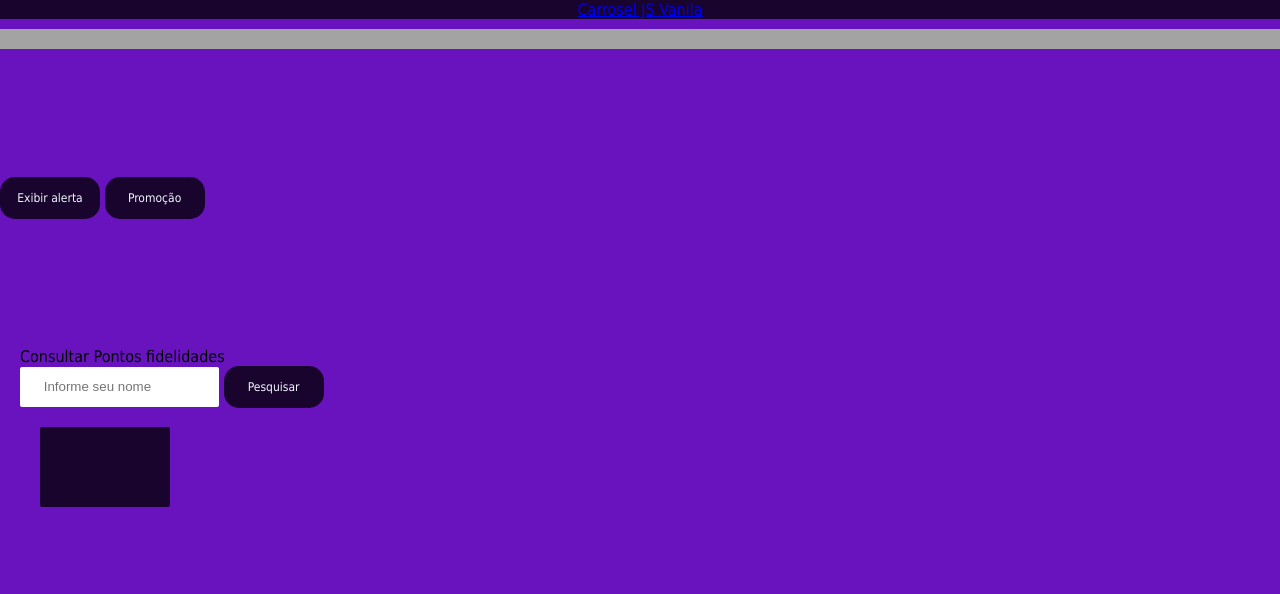
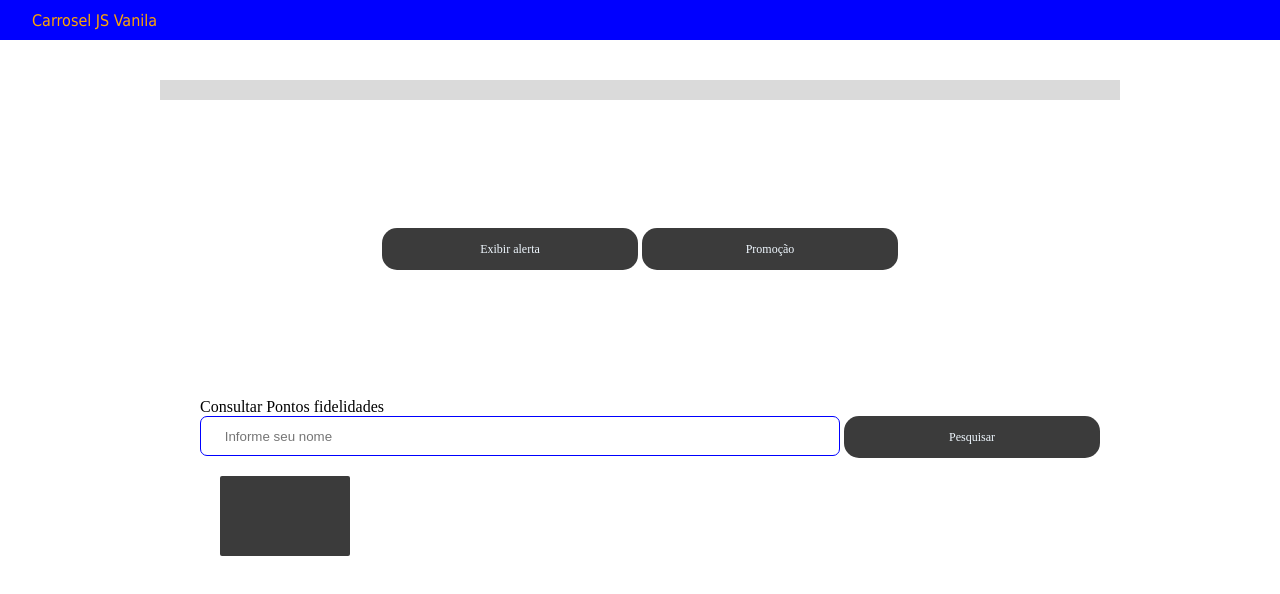
Before and after one commit to MaxwellJalves/revisao-vanila-js, a plain HTML site: page src/index.html in a window 1280 px wide. Drawn offline with Linux system fonts and the light colour scheme.

Commit message:
realizado navegacao entre a home e a pagina de carrosel para continuar o estudo da arvore do dom em um segundo momento

```diff
--- a/src/style/style.css
+++ b/src/style/style.css
@@ -1,21 +1,30 @@
-body,
-html {
-    margin: 0;
-    padding: 0px;
-    background-color: rgb(104, 19, 189);
-    font-family: tahoma;
-    font-weight: 500px;
+body{
+    display: flex;
+    flex-direction: column;
+    align-items: center;
+    margin: 0px;
+    min-height: 100vh;
+font-family:  'Zen Kaku Gothic Antique';}
+
+header{
+    display: flex;
+    width: 100vw;
+    height: 40px;
+    background: blue;
+    margin-bottom: 40px;
+    padding-left: 24px;
+
+    align-items: center;
 }
+header nav a{
+    text-decoration: none;
+    color: orange;
+    font-family: Tahoma;
+    font-size: 16px;
+    font-weight: 700px;
+    padding-left: 20px;
 
-header {
-    display: flex;
-
-    background-color: rgba(0, 0, 0, 0.767);
-    color: white;
-
-    justify-content: center;
-    margin-bottom: 10px;
-}
+ }
 
 header span {
     color: orange;
@@ -23,9 +32,9 @@ header span {
 .container {
     display: flex;
 
-    width: 100%;
+    width: 75vw;
     height: auto;
-    background-color: rgb(163, 163, 163);
+    background-color: rgb(218, 218, 218);
 }
 #promocao {
     display: flex;
@@ -44,7 +53,7 @@ header span {
     height: 25px;
     border: 0.5px solid rgb(0, 243, 0);
 
-    width: 100%;
+    width: 70vw;
     color: white;
 
     display: flex;
@@ -58,7 +67,7 @@ section {
 
 section button {
     box-sizing: border-box;
-    width: 100px;
+    width: 20vw;
     height: 42px;
     background: rgba(0, 0, 0, 0.767);
     color: aliceblue;
@@ -108,7 +117,12 @@ input{
     box-sizing: border-box;
     padding-left: 20px;
     height: 40px;
-    border-radius: 2px;
-    border: none;
+    border-radius: 7px;
+    width: 50vw;
+    border: 1px solid blue;
     margin-bottom: 20px;
+
+    font-style: normal;
+  font-family:  'Arial Narrow Bold', sans-serif;
+    font-weight: 500px;
 }
```
